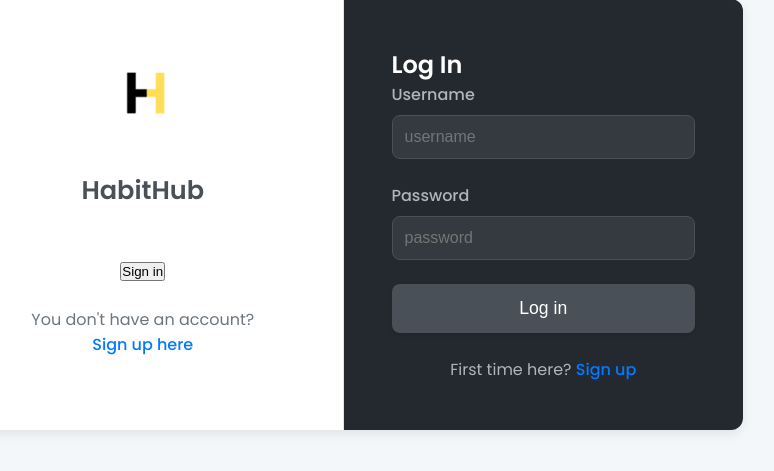
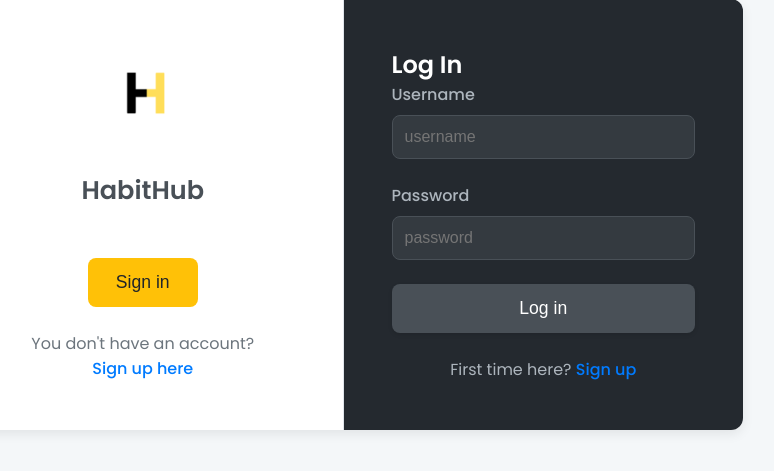
Before and after one commit to akbrvdv/HabitHub, a PHP site: page / in a window 1280 px wide. Shown: the part 186-657 px from the top of the page, without its empty margins (297-1071 px from the left). Run offline with PHP 8.4, Linux system fonts and the light colour scheme.

Commit message:
Update style.css

```diff
--- a/style.css
+++ b/style.css
@@ -55,7 +55,7 @@ body {
   color: #495057;
 }
 
-.signup-button {
+.signin-button {
   background-color: #ffc107;
   color: #212529;
   padding: 14px 28px;
```
